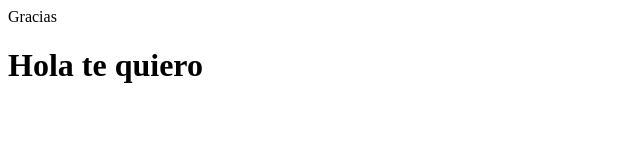
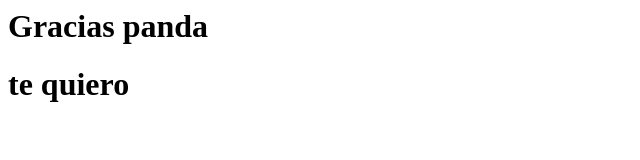
Before and after one commit to jesusChristian18/testing, a plain HTML site: page index.html in a window 1280 px wide. Shown: the whole page, without its empty margins (0-640 px from the left). Drawn offline with Linux system fonts and the light colour scheme.

Commit message:
Update index.html

```diff
--- a/index.html
+++ b/index.html
@@ -1,8 +1,9 @@
 <html>
 <head>
-<tittle>Gracias</tittle>
+<title>Gracias</title>
 </head>
 <body>
-<h1>Hola te quiero </h1>
+  <h1>Gracias panda </h1>
+<h1>te quiero </h1>
 </body>
 </html>
```
